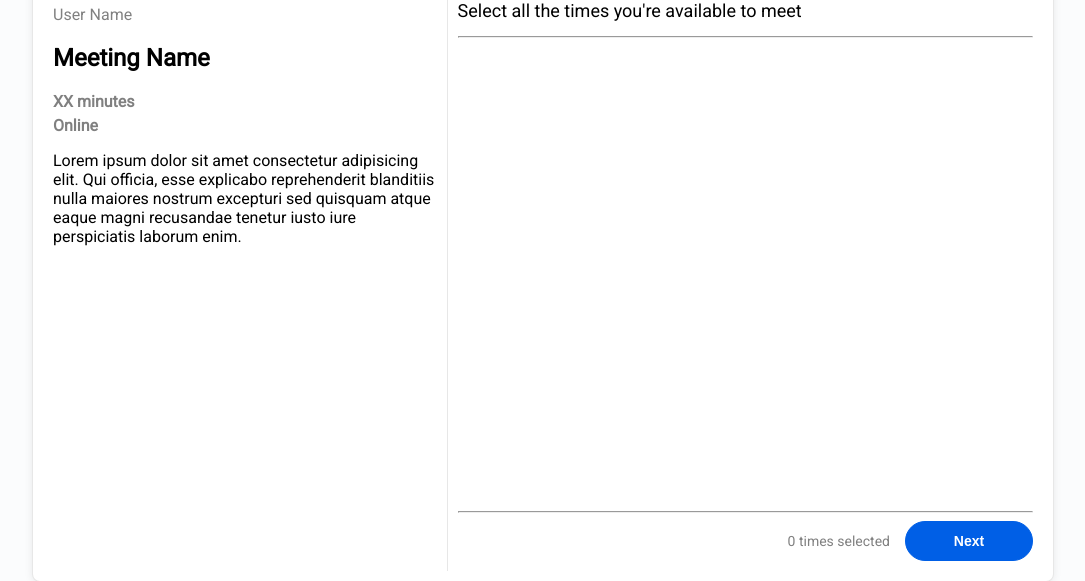
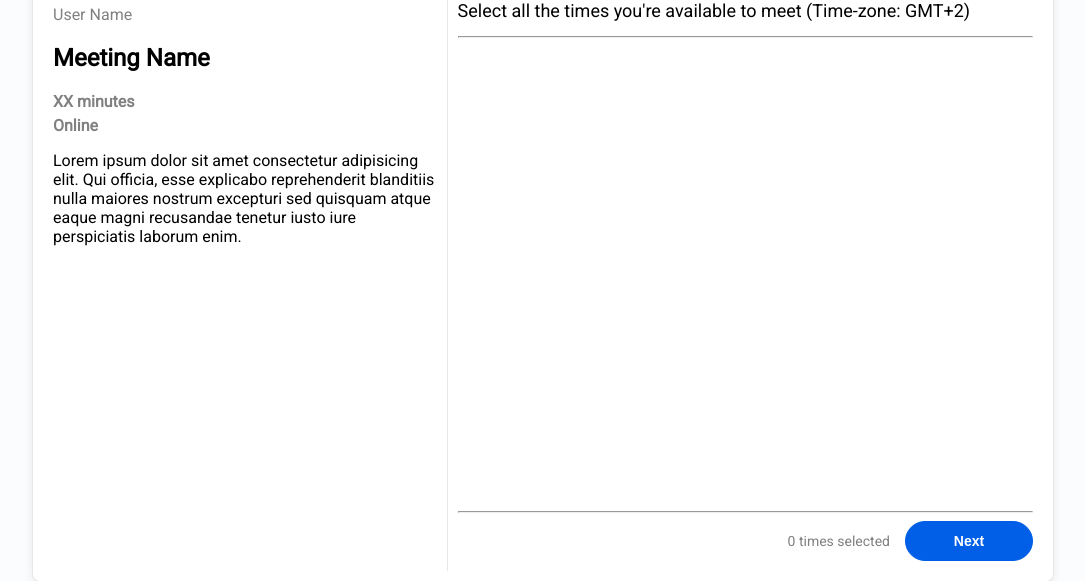
Before and after one commit to Ahmedsaed/Clndr, a Flask app: template app/templates/event.html in a window 1280 px wide. Shown: the part 129-710 px from the top of the page, without its empty margins (97-1182 px from the left). Run offline with Flask 3, Linux system fonts and the light colour scheme; the template is opened without the code that fills it, so the values that code supplies are empty.

Commit message:
small system changes added more json data changed html content GMT+2

```diff
--- a/app/templates/event.html
+++ b/app/templates/event.html
@@ -31,7 +31,7 @@
 			<div id="event-calendar">
 				<div id="schedule-header">
 					<div id="info-title">MEETING POLL</div>
-					<div id="info-desc">Select all the times you're available to meet</div>
+					<div id="info-desc">Select all the times you're available to meet (Time-zone: GMT+2)</div>
 					<hr/>
 				</div>
 				<div id="schedule">
```
Also changed, not shown: storage/json/time_slots.json.
